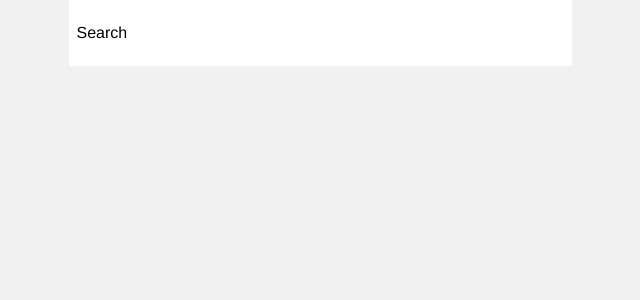
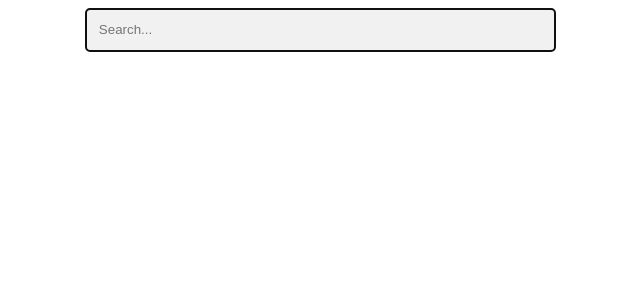
Before and after one commit to halimarm/planets-app, a React (Create React App) app: page /search in a window 1280 px wide. Shown: the top 300 px of the page, without its empty margins (320-960 px from the left). Built offline with nearby package versions, Linux system fonts and the light colour scheme.

Commit message:
style: search component

```diff
--- a/src/components/Card/index.tsx
+++ b/src/components/Card/index.tsx
@@ -11,25 +11,48 @@ type CardProps = CardType;
 const ComponentCard = styled.div`
   border-radius: 4px;
   padding: 8px;
-  border: 1px solid #333;
-  border-color: #333;
-  background: #fff;
   cursor: pointer;
   margin-bottom: 8px;
+  overflow: hidden;
+  position: relative;
+  &:after,
+  &:before {
+    content: '';
+    position: absolute;
+    width: 100%;
+    height: 100%;
+    top: 0;
+    left: 0;
+  }
+  &:after {
+    filter: blur(1px);
+    background-image: url('https://blogs.esa.int/space19plus/files/2019/03/nebula.jpg');
+    background-size: cover;
+    background-repeat: no-repeat;
+    background-position: center;
+    z-index: 1;
+  }
+  &:before {
+    background: rgba(0,0,0,0.5);
+    z-index:2;
+  }
 `;
 
 export const CardHeader = styled.header`
-  padding: 32px;
+  padding: 24px;
 `;
 
 export const CardHeading = styled.h1`
-  font-size: 24px;
+  font-size: 18px;
   font-weight: bold;
   margin: auto;
+  color: #fff;
+  position: relative;
+  z-index: 2;
 `;
 
 export const CardBody = styled.div`
-  padding: 32px;
+  padding: 24px;
 `;
 
 
@@ -40,10 +63,10 @@ const Card: React.FC<CardProps> = ({ title, body, ...props }) => {
       <CardHeader>
         <CardHeading>{title}</CardHeading>
       </CardHeader>
-      <CardBody>
-        {body}
+      {/* <CardBody> */}
+        {/* {body} */}
         {/* <Button color="primary">Detail</Button> */}
-      </CardBody>
+      {/* </CardBody> */}
     </ComponentCard>
   )
 }
--- /dev/null
+++ b/src/components/Form/InputSearch.tsx
@@ -0,0 +1,35 @@
+import React from 'react'
+import styled from 'styled-components';
+// import Button from '../Button';
+
+type InputSearchType = {
+  title?: string;
+  focus?: boolean;
+  onClick?: () => void;
+  onChange?: () => void;
+};
+type InputSearchProps = InputSearchType;
+
+const ComponentInputSearch = styled.input`
+  padding: 1em;
+  background: #fff;
+  border: 1px solid #f1f1f1;
+  background: #f1f1f1;
+  border-radius: 4px;
+  width: 100%;
+  margin-bottom: 8px;
+`;
+
+const InputSearch: React.FC<InputSearchProps> = ({ title, focus, onClick, onChange, ...props }) => {
+  return (
+    <ComponentInputSearch
+      type="text"
+      placeholder={title}
+      onClick={onClick}
+      onChange={onChange}
+      autoFocus={focus ? true : false}
+    {...props} />
+  )
+}
+
+export default InputSearch
--- a/src/pages/Home/index.tsx
+++ b/src/pages/Home/index.tsx
@@ -1,11 +1,13 @@
 import React, { useEffect } from 'react';
 import { useDispatch, useSelector } from 'react-redux';
-import { Link } from 'react-router-dom';
+import { Link, RouteComponentProps, withRouter } from 'react-router-dom';
 import Card from '../../components/Card';
+import InputSearch from '../../components/Form/InputSearch';
 import { AppState } from '../../store';
 import { fetchPlanetList } from '../../store/planets/actions';
 
-const Home: React.FC = () => {
+type HomeProps = RouteComponentProps;
+const Home: React.FC<HomeProps> = ({ history }) => {
   const dispatch = useDispatch();
   const data = useSelector((state: AppState) => state.planetListReducer);
 
@@ -29,9 +31,13 @@ const Home: React.FC = () => {
 
   return (
     <>
+      <InputSearch
+        title="Search..."
+        onClick={() => history.push(`/search`)}
+      />
       { renderPlanet() }
     </>
   );
 }
 
-export default Home;
+export default withRouter(Home);
--- a/src/pages/Search/index.tsx
+++ b/src/pages/Search/index.tsx
@@ -1,9 +1,13 @@
 import React from 'react';
+import InputSearch from '../../components/Form/InputSearch';
 
 const Search: React.FC = () => {
   return (
     <>
-      <p>Search</p>
+      <InputSearch
+        title="Search..."
+        focus
+      />
     </>
   );
 }
--- a/src/theme/globalStyles.ts
+++ b/src/theme/globalStyles.ts
@@ -1,9 +1,13 @@
 import { createGlobalStyle } from 'styled-components';
 
 const GlobalStyle = createGlobalStyle`
+  * {
+    box-sizing: border-box;
+  }
   body {
     margin: 0;
-    background: #f1f1f1;
+    background-color: #fff;
+    background-size: contain;
     padding: 0;
     font-family: Open-Sans, Helvetica, Sans-Serif;
   }
```
